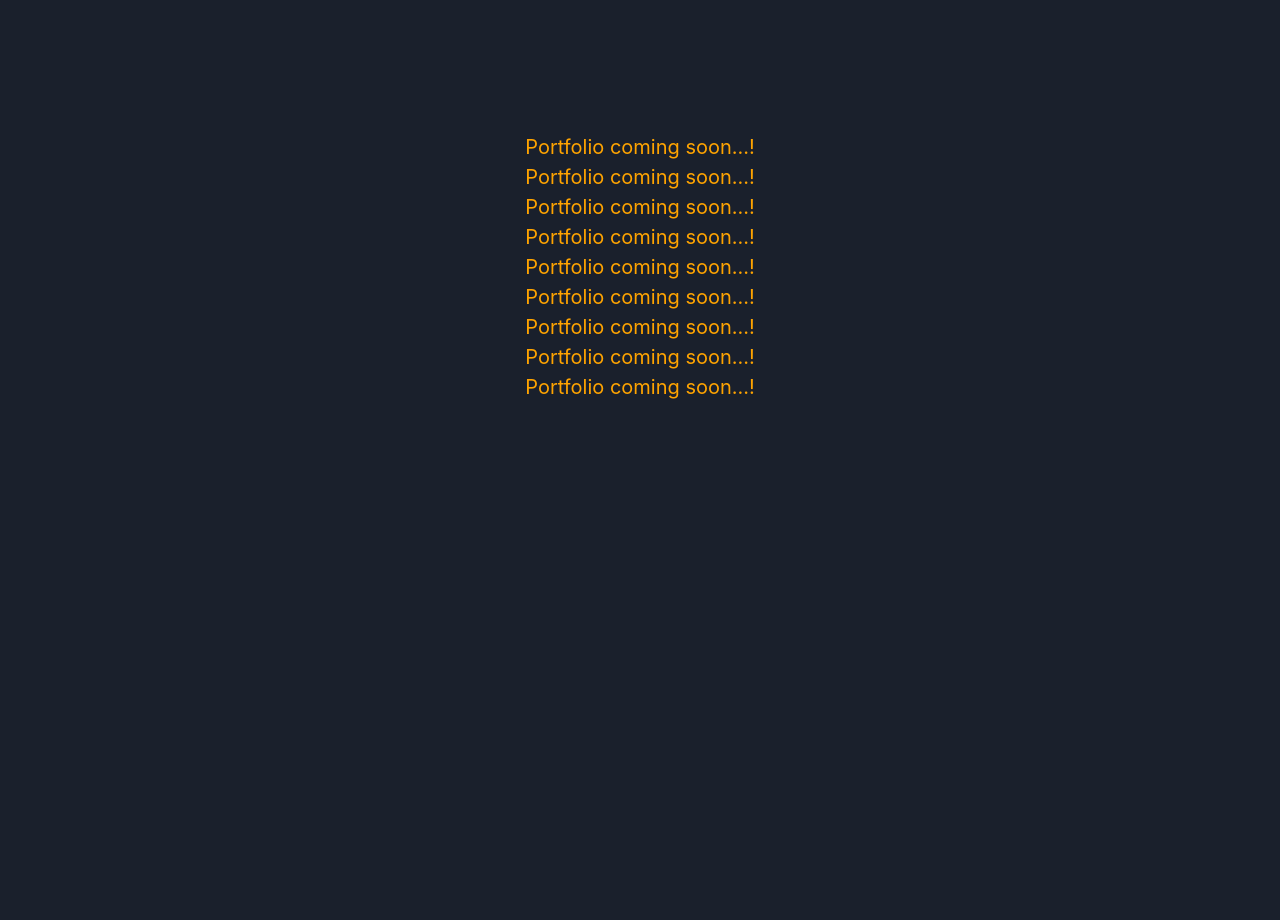
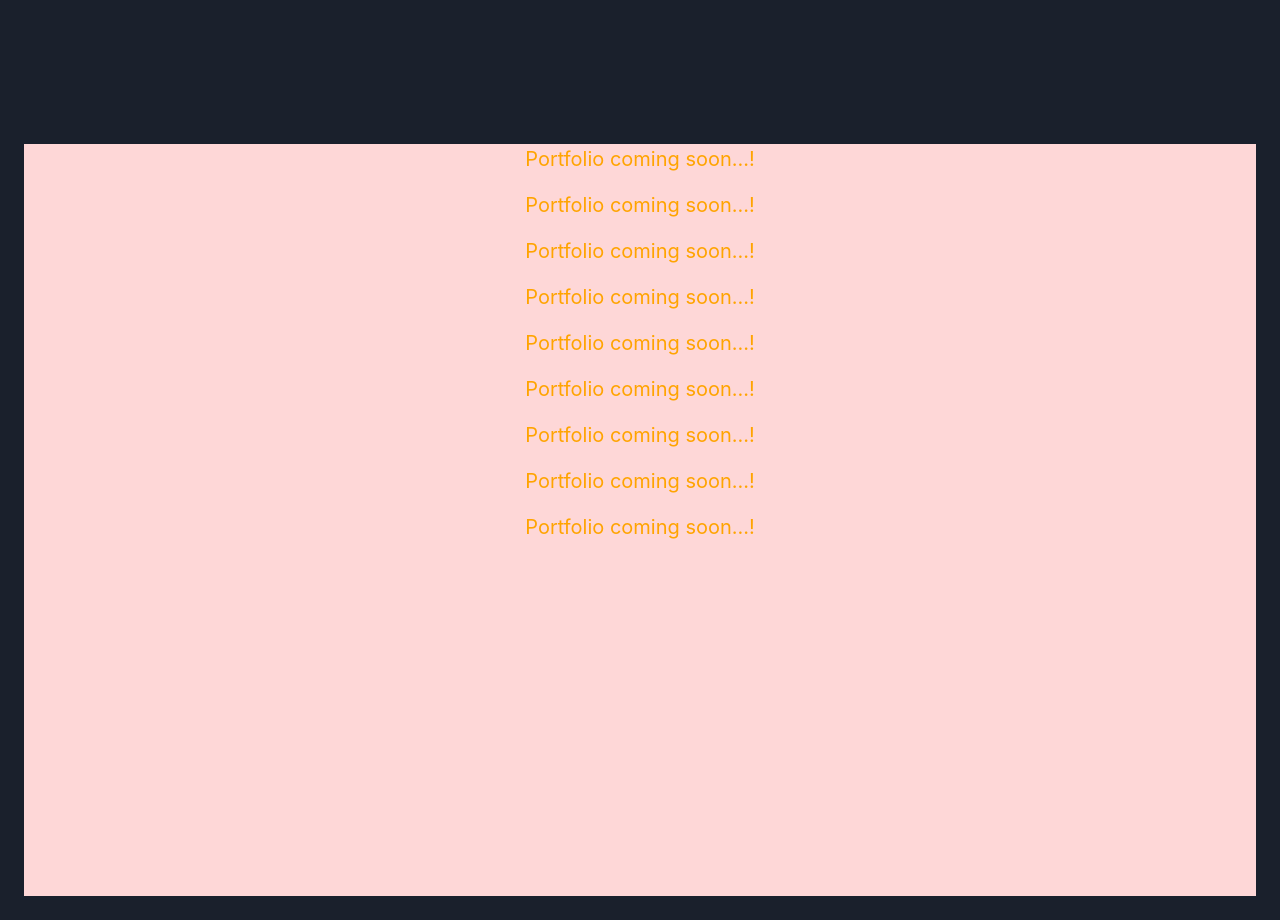
Before and after one commit to jfrausto/My-Portfolio, a React (Create React App) app in the folder my-portfolio/: page / in a window 1280 px wide. Shown: the part 680-1600 px from the top of the page. Built offline with nearby package versions, Linux system fonts and the light colour scheme.

Commit message:
main content component separated

```diff
--- a/my-portfolio/src/App.js
+++ b/my-portfolio/src/App.js
@@ -10,6 +10,7 @@ import {
 import { ColorModeSwitcher } from './ColorModeSwitcher';
 import theme from "./theme";
 import MainHeading from "./components/MainHeading";
+import Content from './components/Content';
 
 
 function App() {
@@ -39,37 +40,11 @@ function App() {
             - links and screenshots to projects
             - contact
         */}
-        <Grid minH="100vh" p={3}>
-          <VStack spacing={0}>
-            <Text color="brand.300">
-              Portfolio coming soon...!
-            </Text>
-            <Text color="brand.300">
-              Portfolio coming soon...!
-            </Text>
-            <Text color="brand.300">
-              Portfolio coming soon...!
-            </Text>
-            <Text color="brand.300">
-              Portfolio coming soon...!
-            </Text>
-            <Text color="brand.300">
-              Portfolio coming soon...!
-            </Text>
-            <Text color="brand.300">
-              Portfolio coming soon...!
-            </Text>
-            <Text color="brand.300">
-              Portfolio coming soon...!
-            </Text>
-            <Text color="brand.300">
-              Portfolio coming soon...!
-            </Text>
-            <Text color="brand.300">
-              Portfolio coming soon...!
-            </Text>
-          </VStack>
+        <Grid minH="100vh" p={6}>
+          {/* not using grid for its intended use here.. lol */}
+          <Content/>
         </Grid>
+
       </Box>
     </ChakraProvider>
   );
--- /dev/null
+++ b/my-portfolio/src/components/Content.js
@@ -0,0 +1,39 @@
+import React from 'react';
+import { VStack, Text } from "@chakra-ui/react";
+
+
+export default function Content() {
+  return (
+    <>
+      <VStack spacing={4} bg="red.100">
+        <Text color="brand.300">
+          Portfolio coming soon...!
+        </Text>
+        <Text color="brand.300">
+          Portfolio coming soon...!
+        </Text>
+        <Text color="brand.300">
+          Portfolio coming soon...!
+        </Text>
+        <Text color="brand.300">
+          Portfolio coming soon...!
+        </Text>
+        <Text color="brand.300">
+          Portfolio coming soon...!
+        </Text>
+        <Text color="brand.300">
+          Portfolio coming soon...!
+        </Text>
+        <Text color="brand.300">
+          Portfolio coming soon...!
+        </Text>
+        <Text color="brand.300">
+          Portfolio coming soon...!
+        </Text>
+        <Text color="brand.300">
+          Portfolio coming soon...!
+        </Text>
+      </VStack>
+    </>
+  )
+}
```
Also changed, not shown: my-portfolio/src/theme/index.js (+5 -3 lines), 1 other file (tests, documents, lock files or other folders).
